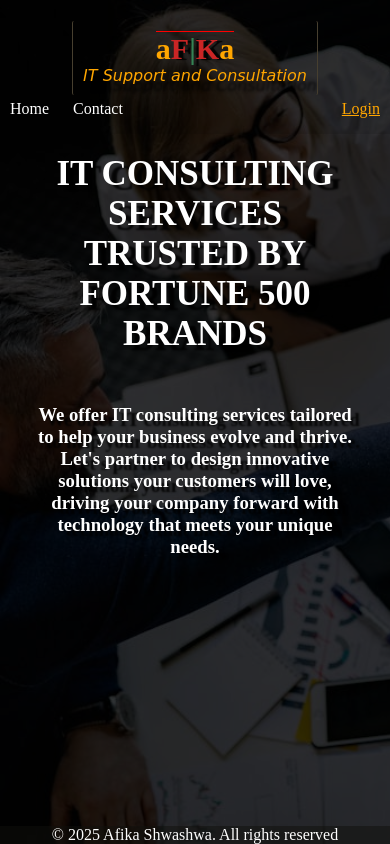
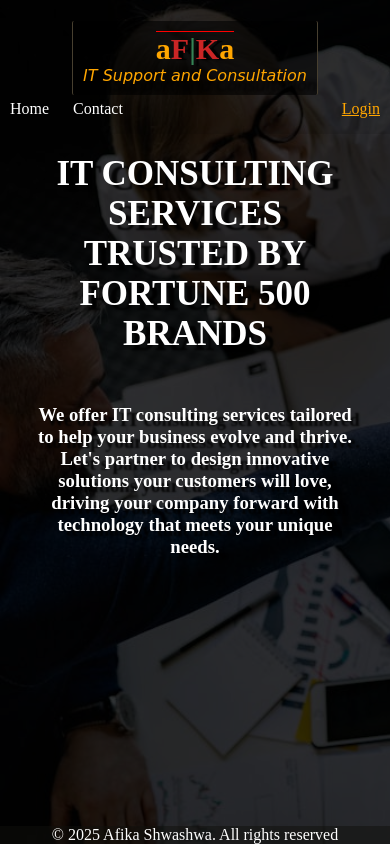
Before and after one commit to Afika-1/aFiKa-Consultations, a website: page index.html in a window 390 px wide. Drawn offline with Linux system fonts and the light colour scheme.

Commit message:
logo bg update

```diff
--- a/login.css
+++ b/login.css
@@ -179,6 +179,6 @@ text-align: center;
     justify-content: space-between;
 }
 .logo{
-  background-color: rgba(0, 0, 0, 0.9);
+  background-color: rgba(0, 0, 0, 0.6);
 }
 }
--- a/signup.css
+++ b/signup.css
@@ -180,4 +180,7 @@ a {
   .form-content{
     margin-bottom: 15%;
   }
+  .logo{
+    background-color: rgba(0, 0, 0, 0.6);
+  }
 }
--- a/style.css
+++ b/style.css
@@ -137,4 +137,7 @@ a {
   .texts {
     gap: 15%;
   }
+  .logo{
+    background-color: rgba(0, 0, 0, 0.6);
+  }
 }
```
